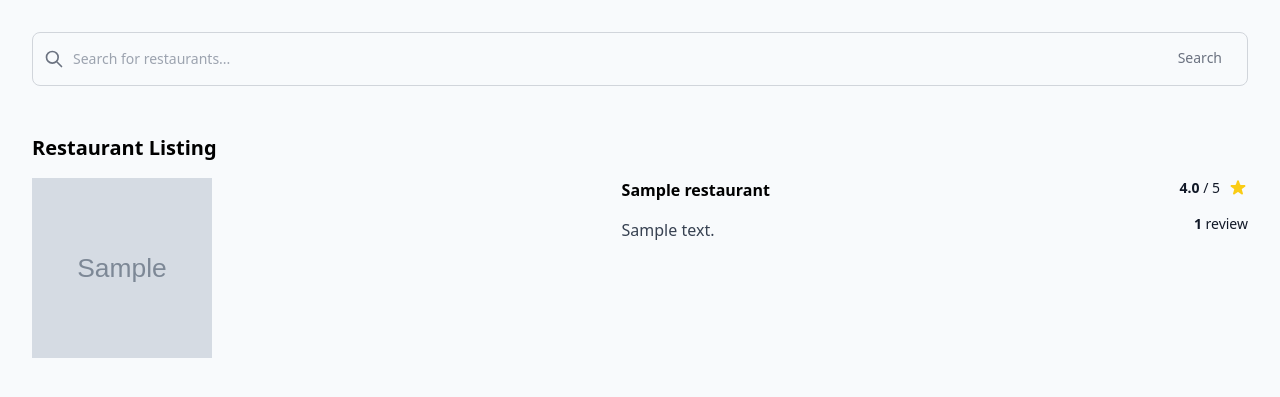
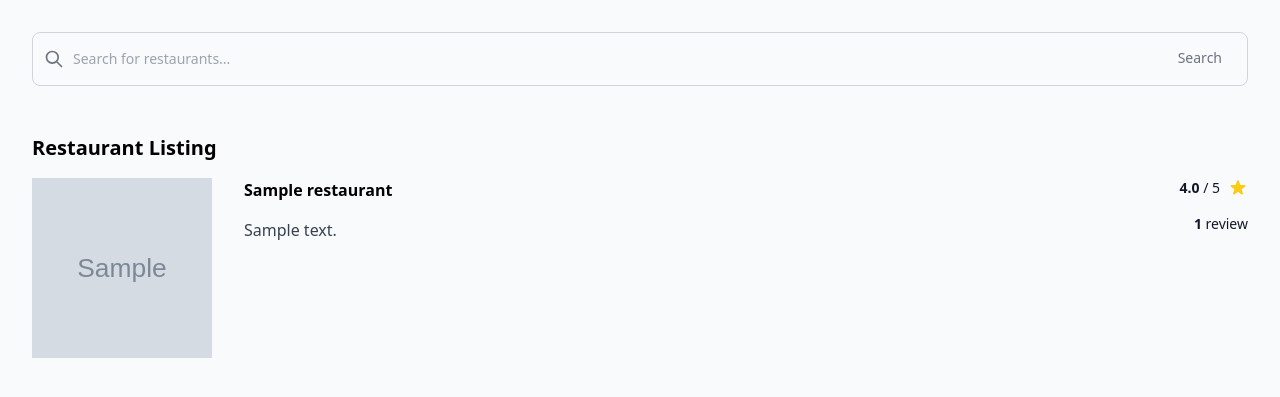
Before and after one commit to chuunfaii/odyera, a Django app: page /restaurants in a window 1280 px wide. Shown: the part 64-461 px from the top of the page. Run offline with Django 4.2, Linux system fonts and the light colour scheme; tables that the repository leaves empty hold one stand-in row (values such as "Sample post"); grey boxes marked "Sample" are stand-in pictures; parts of the project's set-up code (start-up, migrations or seed data) failed here and were passed over; some libraries are stand-ins or nearby versions.

Commit message:
Fix restaurant details not full width at /restaurants

```diff
--- a/client/templates/client/restaurants.html
+++ b/client/templates/client/restaurants.html
@@ -23,7 +23,7 @@
                         <a href="/restaurant/{{ restaurant.id }}">
                             <img class="bg-cover h-[180px] min-w-[180px] max-w-[180px]" src="{% static '/images/' %}{{ restaurant.image_url }}" alt="restaurant image">
                         </a>
-                        <div>
+                        <div class="w-full">
                             <a href="/restaurant/{{ restaurant.id }}" class="block font-bold mb-4">{{ restaurant.name }}</a>
                             <p class="text-gray-700">{{ restaurant.description }}</p>
                         </div>
```
